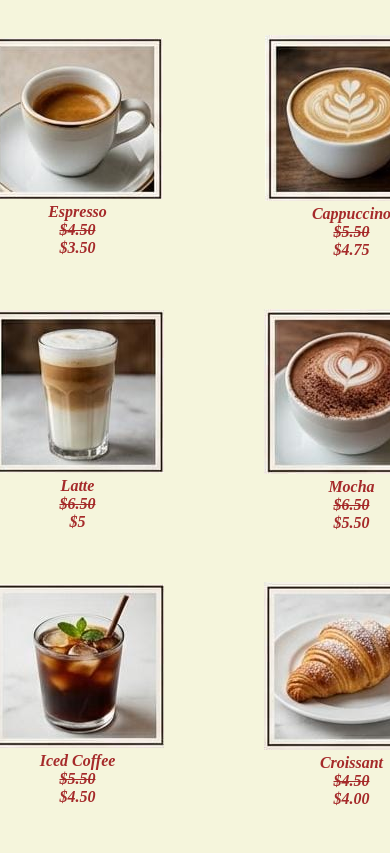
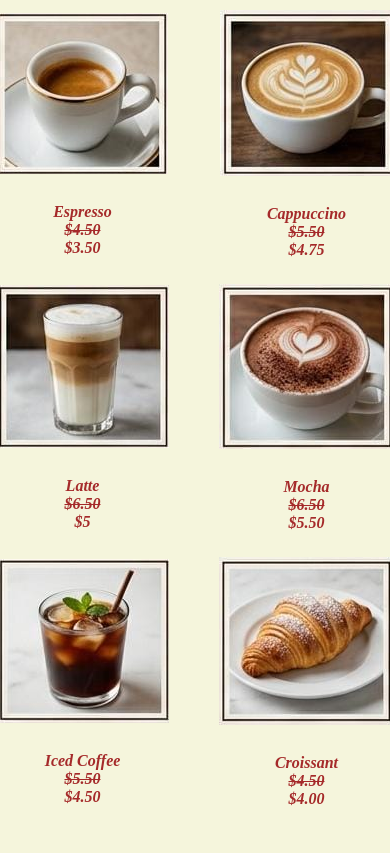
Before and after one commit to llaapphh228866-del/Cafe24, a plain HTML site: page index.html in a window 390 px wide. Shown: the part 387-1240 px from the top of the page. Drawn offline with Linux system fonts and the light colour scheme.

Commit message:
Add files via upload

```diff
--- a/CAFE-CSS/CAFE.CSS
+++ b/CAFE-CSS/CAFE.CSS
@@ -291,13 +291,16 @@ html {
 @media (max-width:767px){
     .container{
         width: 100%;
-        margin-left:20px ;
+        margin-left:0 ;
     }
     .hero-one{
     align-items: center;
     }
     .photo{
     grid-template-columns: repeat(2,1fr);
+    }
+    .photo img {
+    margin: 25px;
     }
     .About p{
     border-bottom: 2px solid var(--brown);
```
